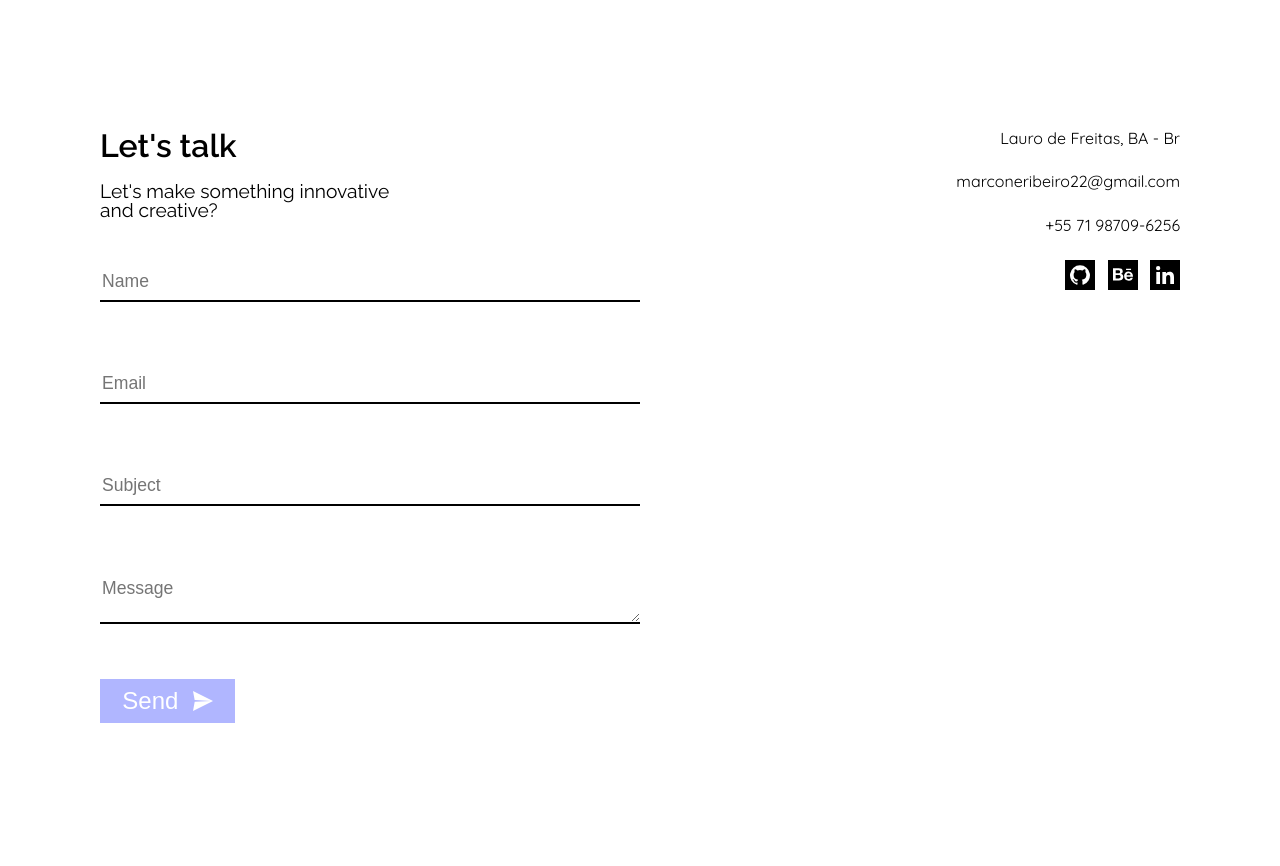
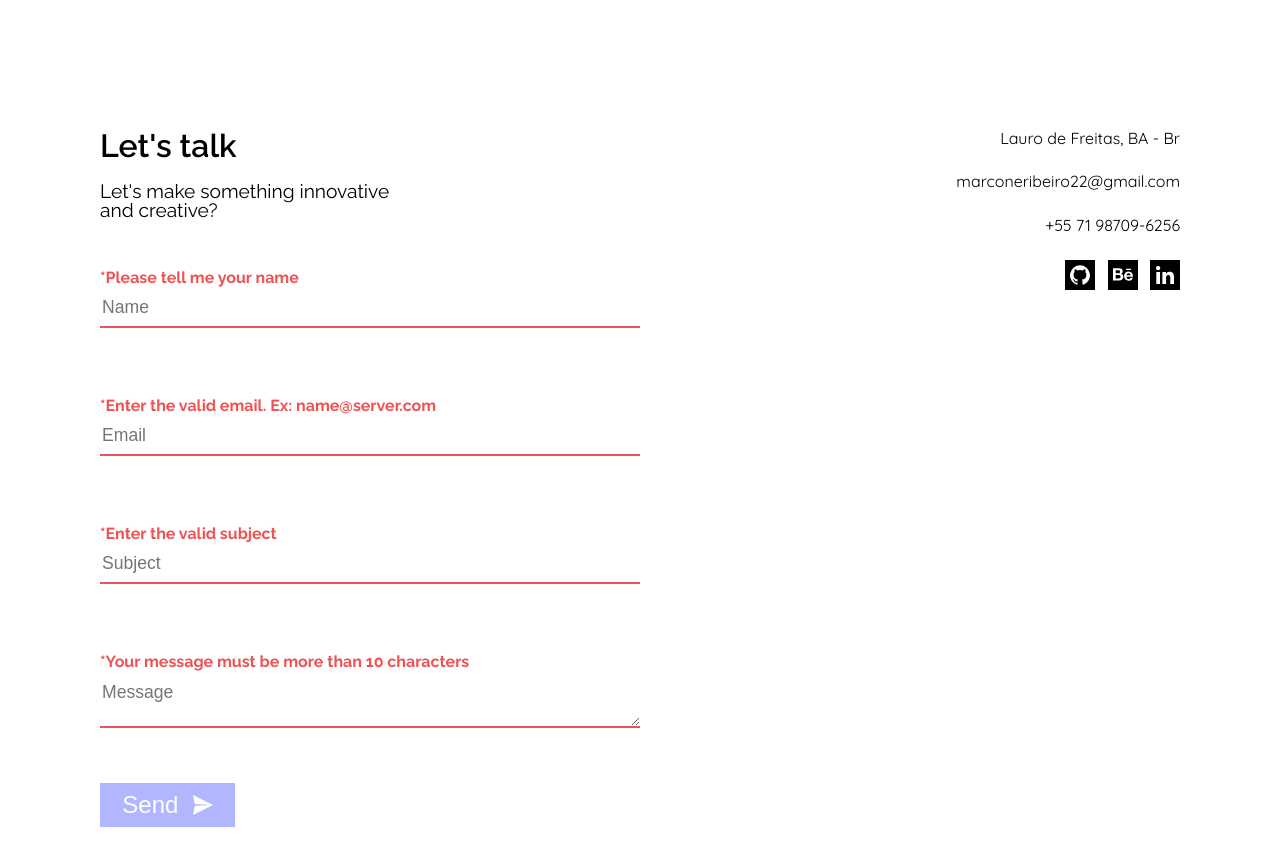
Before and after one commit to M4RC0N3/marcone-website, a Next.js app: page /home/contact in a window 1280 px wide. Shown: the top 866 px of the page. Built offline with nearby package versions, Linux system fonts and the light colour scheme.

Commit message:
develop validation

```diff
--- a/src/pages/home/contact/index.tsx
+++ b/src/pages/home/contact/index.tsx
@@ -5,7 +5,7 @@ import Image from 'next/image';
 
 import { Section, FormContainer, Header, Title, Subtitle, Form, Input, Message, Button,
     InfoContactContainer, InfoContact, CityName, Email, Phone, SocialMediaContainer,
-    IconContainer, SendIcon
+    IconContainer, SendIcon, Error
 } from './style';
 
 import gitubLogo from 'src/assets/icons/github.svg';
@@ -79,13 +79,17 @@ const Contact = () =>{
                     <Subtitle>Let's make something innovative and creative?</Subtitle>
                 </Header>
                 <Form>
-                    <Input placeholder='Name' onChange={(event:React.ChangeEvent<HTMLInputElement>)=>{setName(event.target.value)}} required/>
+                    <Error isVisible={emailValidation}>*Please tell me your name</Error>
+                    <Input isCorrect={nameValidation} placeholder='Name' onChange={(event:React.ChangeEvent<HTMLInputElement>)=>{setName(event.target.value)}} required/>
 
-                    <Input placeholder='Email' onChange={(event:React.ChangeEvent<HTMLInputElement>)=>{setEmail(event.target.value)}} required/>
+                    <Error isVisible={emailValidation}>*Enter the valid email. Ex: name@server.com</Error>
+                    <Input isCorrect={emailValidation} placeholder='Email' onChange={(event:React.ChangeEvent<HTMLInputElement>)=>{setEmail(event.target.value)}} required/>
 
-                    <Input placeholder='Subject' onChange={(event:React.ChangeEvent<HTMLInputElement>)=>{setSubject(event.target.value)}} required/>
+                    <Error isVisible={subjectValidation}>*Enter the valid subject</Error>
+                    <Input isCorrect={subjectValidation} placeholder='Subject' onChange={(event:React.ChangeEvent<HTMLInputElement>)=>{setSubject(event.target.value)}} required/>
 
-                    <Message placeholder='Message' onChange={(event:any)=>{setMessage(event.target.value)}} required/>
+                    <Error isVisible={messageValidation}>*Your message must be more than 10 characters</Error>
+                    <Message isCorrect={messageValidation} placeholder='Message' onChange={(event:any)=>{setMessage(event.target.value)}} required/>
                     <Button disabled={buttonIsDisable}>
                         Send
                         <SendIcon src={sendIcon} width={20} height={20} alt='send icon' draggable={false}/>
--- a/src/pages/home/contact/style.ts
+++ b/src/pages/home/contact/style.ts
@@ -1,5 +1,11 @@
 import styled from 'styled-components';
 import Image from 'next/image';
+interface Type{
+    isVisible: boolean;
+}
+interface InputType{
+    isCorrect: boolean;
+}
 export const Section = styled.section`
     width: 100vw;
     background-color: #fff;
@@ -34,7 +40,7 @@ export const Form = styled.form`
     margin-top: 50px;
     justify-content: space-between;
 `;
-export const Input = styled.input`
+export const Input = styled.input<InputType>`
     font-family: 'releway-regular', sans-serif;
     font-size: 1.1rem;
     border: none;
@@ -51,8 +57,9 @@ export const Input = styled.input`
     &::placeholder{
         margin-bottom: 10px;
     }
+    border-bottom-color: ${(props)=>props.isCorrect == false ? '#ee5253' : props.isCorrect == true ? '#1dd1a1' : '#000'};
 `;
-export const Message = styled.textarea`
+export const Message = styled.textarea<InputType>`
     font-family: 'releway-regular', sans-serif;
     max-width: 100%;
     max-height: 210px;
@@ -67,6 +74,7 @@ export const Message = styled.textarea`
     &:focus{
         border-bottom-color: #966aff;
     }
+    border-bottom-color: ${(props)=>props.isCorrect == false ? '#ee5253' : props.isCorrect == true ? '#1dd1a1' : '#000'}
 `;
 export const Button = styled.button`
     width: 135px;
@@ -143,3 +151,10 @@ export const IconContainer = styled.div`
         background-color: #6570ff;
     }
 `;
+
+export const Error = styled.p<Type>`
+    font-family: 'raleway-bold', sans-serif;
+    color: #ee5253;
+    margin-bottom: 10px;
+    display: ${(props)=>props.isVisible == true ? 'none' : 'block'};
+`
```
